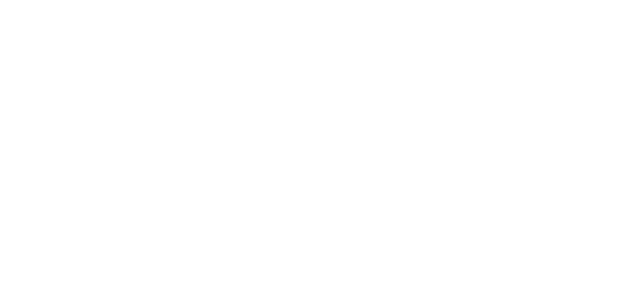
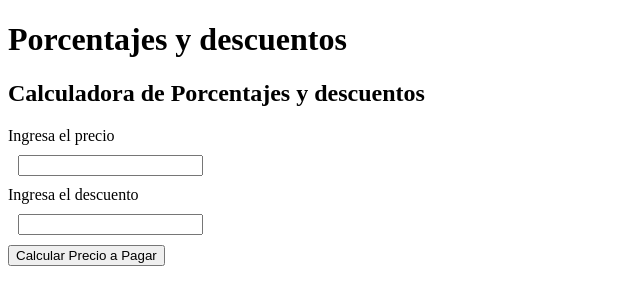
Before and after one commit to Elizabetho0n/CursoPractico_JavaScript, a plain HTML site: page descuentos.html in a window 1280 px wide. Shown: the whole page, without its empty margins (0-640 px from the left). Drawn offline with Linux system fonts and the light colour scheme.

Commit message:
Finalización del proyecto - Porcentajes y descuentos

```diff
--- a/descuentos.html
+++ b/descuentos.html
@@ -5,10 +5,35 @@
     <meta http-equiv="X-UA-Compatible" content="IE=edge">
     <meta name="viewport" content="width=device-width, initial-scale=1.0">
     <title>Porcentajes y descuentos</title>
+
+    <style>
+        input {
+            display: block;
+            margin: 10px;
+        }
+    </style>
 </head>
 <body>
+    <H1>Porcentajes y descuentos</H1>
 
+    <section>
+        <h2>Calculadora de Porcentajes y descuentos</h2>
+        <form action="">
+            <label for="precioSinDescuento">Ingresa el precio</label>
+            <input type="number" id="precioSinDescuento">
 
+            <label for="descuentoPorcentual">Ingresa el descuento</label>
+            <input type="number" id="descuentoPorcentual">
+            <!-- Botón -->
+            <button type="button" onclick="calcularPrecioConDescuento()">
+                Calcular Precio a Pagar
+            </button>
+            <!-- Aqui se muestra la respuesta -->
+            <p id="ResultadoP">
+            </p>
+
+        </form>
+    </section>
 
     <script src="./descuentos.js">
     </script>
--- a/descuentos.js
+++ b/descuentos.js
@@ -4,9 +4,21 @@ const descuento = 15;
 const porcentajePrecioConDescuento = 100 - descuento;
 const precioConDescuento = (precio * porcentajePrecioConDescuento) / 100;
 
-console.log({
-    precio,
-    descuento,
-    porcentajePrecioConDescuento,
-    precioConDescuento,
-})
+// Primero tenemos que traer el ID del elemento y guardarlo en una variable para poder trabajar con él.
+function calcularPrecioConDescuento() {
+    //Variables
+    const precioInput = document.getElementById("precioSinDescuento");
+    const precioValue = precioInput.value;
+
+    const descuentoInput = document.getElementById("descuentoPorcentual");
+    const descuentoValue = descuentoInput.value;
+
+    //Operación matematica
+    const porcentajeDescontado = 100 - descuentoValue;
+    const precioFinal = (precioValue * porcentajeDescontado) / 100;
+
+    //Para escribir en HTML desde JavaScript
+    const respuestaEnTexto = document.getElementById("ResultadoP");
+    respuestaEnTexto.innerText = "El precio a pagar actual es: " + precioFinal + ".";
+
+}
```
